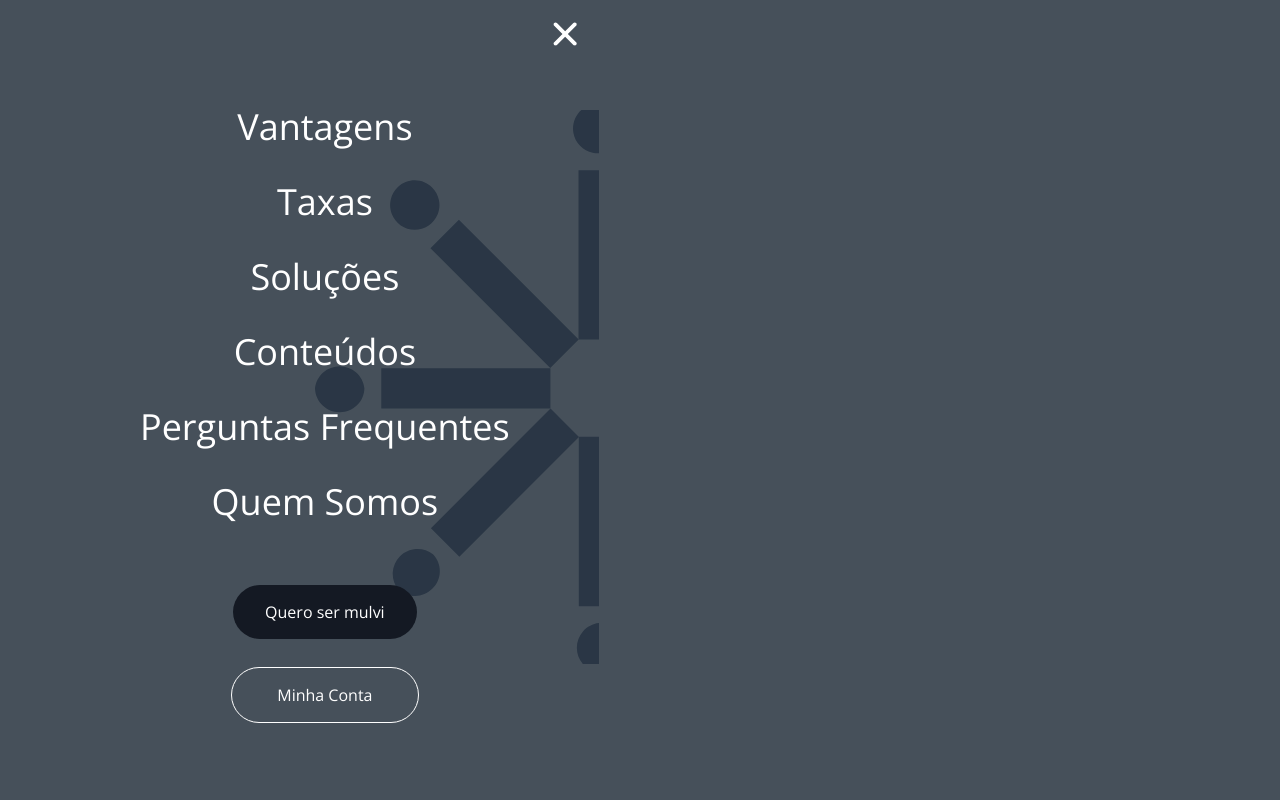
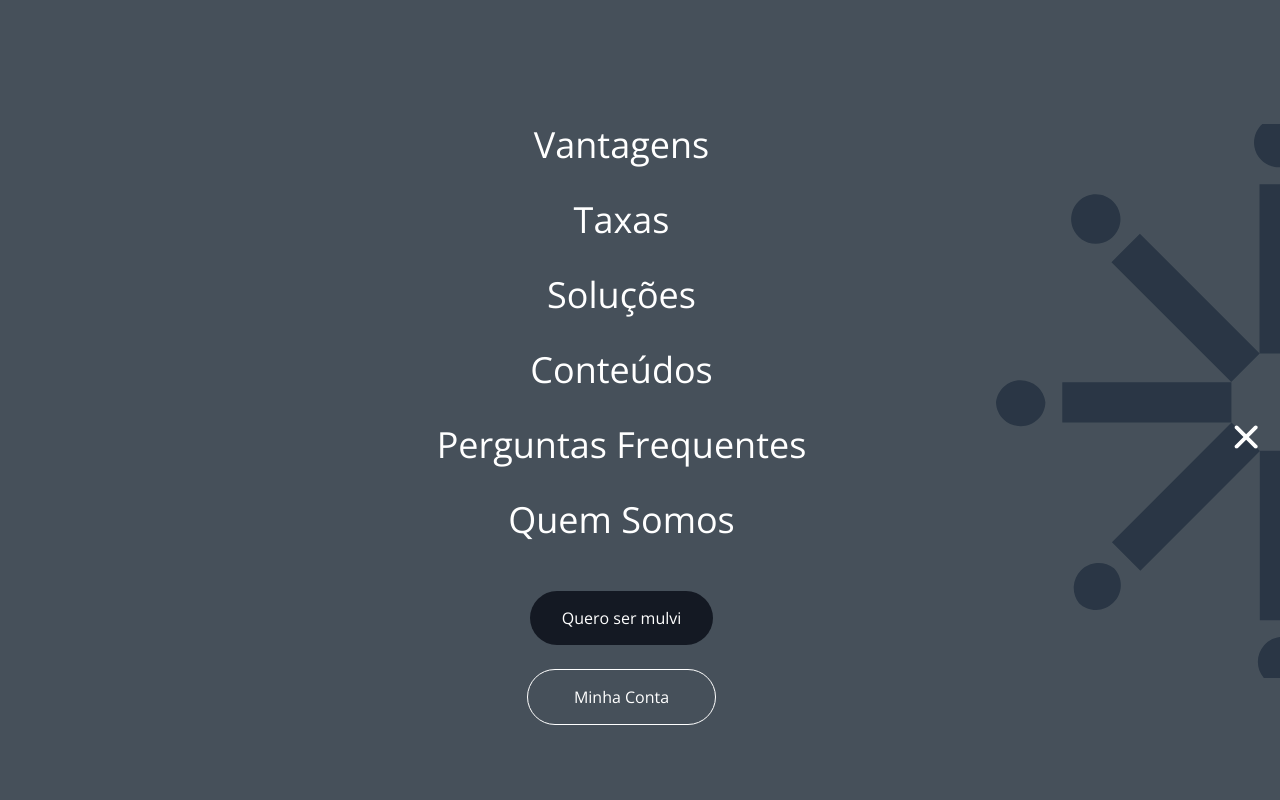
Before and after one commit to LeonardoAraujoLisboa/mulvi-desty, a React (Create React App) app: page / in a window 1280 px wide. Both pictures are taken after a click on the button 1212 px from the left and 54 px from the top of the page. Shown: the top 800 px of the page. Built offline with nearby package versions, Linux system fonts and the light colour scheme.

Commit message:
correções no menu

```diff
--- a/src/components/Menu/index.tsx
+++ b/src/components/Menu/index.tsx
@@ -16,7 +16,6 @@
     useEffect(() => {
     function handleResize() {
         const widthResizing = window.innerWidth
-        console.log(widthResizing);
 
         if (widthResizing <= 1439) {
             setExpand(false)
@@ -40,11 +39,6 @@
             <NavbarToggler onClick={toggle} />
             <Collapse isOpen={isOpen} navbar>
                 <Nav className='me-auto' navbar>
-                    { isOpen &&
-                        <div className='menu-icon'>
-                            <MenuIcon />
-                        </div>
-                    }
                     <NavItem>
                         <NavLink href="#benefits">Vantagens</NavLink>
                     </NavItem>
@@ -84,6 +78,11 @@
                         </NavLink>
                     </NavItem>
                 </Nav>
+                { isOpen &&
+                    <div className='menu-icon'>
+                        <MenuIcon />
+                    </div>
+                }
             </Collapse>
         </Navbar>
     )
--- a/src/components/Menu/styles.scss
+++ b/src/components/Menu/styles.scss
@@ -1,4 +1,232 @@
 @import "../../styles/theme";
+
+.be-mulvi {
+    .nav-link {
+        padding: 16px 32px !important;
+        background-color: $text_menu;
+        color: #fff;
+        border-radius: 40px;
+    }
+}
+
+.menu-close {
+    .navbar-toggler-icon {
+        content: url('../../assets/menu-hamburguer.svg');
+    }
+}
+
+.navbar-toggler {
+    outline: none;
+    box-shadow: none;
+}
+
+.navbar-toggler:focus {
+    border: none;
+    box-shadow: none;
+}
+
+@media (min-width: 375px) {
+    .menu-close {
+        padding-left: 17px;
+        padding-right: 17px;
+        padding-top: 55.7px;
+        padding-bottom: 55.7px;
+    }
+
+    .menu-open {
+        display: grid;
+        background-color: $text_link;
+        border-radius: 0px 0px 32px 32px;
+        height: 620px;
+        position: absolute;
+        z-index: 1000;
+        width: 100%;
+
+        .menu-icon {
+            text-align: right;
+            position: absolute;
+            top: 0px;
+            right: 0px;
+
+            svg {
+                width: auto;
+                height: 313.6px;
+            }
+        }
+
+        .navbar-brand > svg {
+            display: none;
+        }
+
+        .navbar-toggler {
+            margin-right: 10px;
+            margin-top: 10px;
+            z-index: 100;
+            position: absolute;
+            bottom: 33px;
+            right: 37%;
+            .navbar-toggler-icon {
+                content: url('../../assets/close-menu.svg');
+                width: 24px;
+                height: 24px;
+            }
+        }
+
+        .me-auto.navbar-nav {
+            display: grid;
+            text-align: left;
+            padding-left: 51px;
+            position: absolute;
+            top: 50px;
+
+            .nav-item {
+                z-index: 1000;
+                .nav-link {
+                    font-weight: 400;
+                    font-size: 24px;
+                    line-height: 34px;
+                    padding: 0px;
+                    color: #fff;
+                    margin-bottom: 16px;
+                }
+            }
+
+            .be-mulvi {
+                width: fit-content;
+                margin: auto;
+                grid-row: 7;
+                margin-top: 20px;
+                margin-bottom: 0px;
+                .nav-link {
+                    font-weight: 400;
+                    font-size: 16px;
+                    line-height: 22px;
+                    margin-bottom: 0px;
+                }
+            }
+
+            .my-account {
+                margin-top: 24px;
+                width: fit-content;
+                margin: auto;
+                margin-bottom: 16px;
+                margin-top: 16px;
+                .nav-link {
+                    font-weight: 400;
+                    font-size: 16px;
+                    line-height: 22px;
+                    padding: 16px 45.5px;
+                    border: 1px solid #fff;
+                    border-radius: 40px;
+                }
+            }
+        }
+    }
+}
+
+@media (min-width: 1024px) {
+    .menu-close {
+        padding: 32px 40px;
+    }
+}
+
+@media (min-width: 600px) and (max-width: 1439px) {
+    .menu-open {
+        background-color: $text_link;
+        position: absolute;
+        padding-bottom: 0px;
+        height: 896px;
+        z-index: 1000;
+        width: 100%;
+        border-radius: 0px 0px 48px 48px;
+
+        .menu-icon {
+            position: absolute;
+            top: 124px;
+            right: 0px;
+
+            svg {
+                width: auto;
+                height: 553.99px;
+            }
+        }
+
+        .navbar-brand > svg {
+            display: none;
+        }
+
+        .container-fluid {
+            align-items: center;
+            gap: 60px !important;
+        }
+
+        .navbar-toggler {
+            margin-right: 10px;
+            margin-top: 10px;
+            z-index: 100;
+            position: absolute;
+            top: 0px;
+            right: 0;
+            .navbar-toggler-icon {
+                content: url('../../assets/close-menu.svg');
+                width: 24px;
+                height: 24px;
+            }
+        }
+
+        .me-auto.navbar-nav {
+            display: grid;
+            text-align: center;
+            position: absolute;
+            justify-content: center;
+            top: 121px;
+            right: 37%;
+            padding-left: 0px;
+
+            .nav-item {
+                z-index: 1000;
+                .nav-link {
+                    font-weight: 400;
+                    font-size: 36px;
+                    line-height: 47px;
+                    color: #fff;
+                }
+
+                .nav-link {
+                    margin-bottom: 28px;
+                }
+            }
+
+            .be-mulvi {
+                width: fit-content;
+                margin: auto;
+                grid-row: 7;
+                margin-bottom: 24px;
+                margin-top: 20px;
+                .nav-link {
+                    font-weight: 400;
+                    font-size: 16px;
+                    line-height: 22px;
+                    margin-bottom: 0px;
+                }
+            }
+
+            .my-account {
+                width: fit-content;
+                margin-top: 0px;
+                .nav-link {
+                    margin-bottom: 0px;
+                    font-weight: 400;
+                    font-size: 16px;
+                    line-height: 22px;
+                    padding: 16px 45.5px;
+                    border: 1px solid #fff;
+                    border-radius: 40px;
+                }
+            }
+        }
+    }
+}
 
 .me-auto.navbar-nav {
     @media (min-width: 1440px) {
@@ -64,220 +292,11 @@
     }
 }
 
-.be-mulvi {
-    .nav-link {
-        padding: 16px 32px !important;
-        background-color: $text_menu;
-        color: #fff;
-        border-radius: 40px;
+@media (min-width: 1440px) {
+    .container-fluid {
+        display: grid !important;
+        grid-template-columns: 1fr 1fr;
+        align-items: center !important;
+        justify-content: space-between !important;
     }
 }
-
-.menu-close {
-    .navbar-toggler-icon {
-        content: url('../../assets/menu-hamburguer.svg');
-    }
-}
-
-.navbar-toggler {
-    outline: none;
-    box-shadow: none;
-}
-
-.navbar-toggler:focus {
-    border: none;
-    box-shadow: none;
-}
-
-@media (min-width: 375px) {
-    .menu-close {
-        padding-left: 17px;
-        padding-right: 17px;
-        padding-top: 55.7px;
-        padding-bottom: 55.7px;
-    }
-
-    .menu-open {
-        display: grid;
-        background-color: $text_link;
-        border-radius: 0px 0px 32px 32px;
-        height: 80vh;
-        position: absolute;
-        z-index: 1000;
-
-        .menu-icon {
-            text-align: right;
-            position: relative;
-            top: 290px;
-
-            svg {
-                width: auto;
-                height: 313.6px;
-            }
-        }
-
-        .navbar-brand > svg {
-            display: none;
-        }
-
-        .navbar-toggler {
-            margin-right: 10px;
-            margin-top: 10px;
-            z-index: 100;
-            .navbar-toggler-icon {
-                content: url('../../assets/close-menu.svg');
-                width: 24px;
-                height: 24px;
-            }
-        }
-
-        .me-auto.navbar-nav {
-            display: grid;
-            text-align: center;
-            padding-left: 51px;
-            position: relative;
-            top: -400px;
-
-            .nav-item {
-                z-index: 1000;
-                .nav-link {
-                    font-weight: 400;
-                    font-size: 18px;
-                    line-height: 34px;
-                    padding: 0px;
-                    color: #fff;
-                    margin-bottom: 0px;
-                }
-            }
-
-            .be-mulvi {
-                width: fit-content;
-                margin: auto;
-                grid-row: 9;
-                margin-top: 0px;
-                .nav-link {
-                    font-weight: 400;
-                    font-size: 16px;
-                    line-height: 22px;
-                }
-            }
-
-            .my-account {
-                margin-top: 24px;
-                width: fit-content;
-                margin: auto;
-                margin-bottom: 16px;
-                margin-top: 16px;
-                .nav-link {
-                    font-weight: 400;
-                    font-size: 16px;
-                    line-height: 22px;
-                    padding: 16px 45.5px;
-                    border: 1px solid #fff;
-                    border-radius: 40px;
-                }
-            }
-        }
-    }
-}
-
-@media (min-width: 1024px) {
-    .menu-close {
-        padding: 32px 40px;
-    }
-}
-
-@media (min-width: 600px) and (max-width: 1439px) {
-    .menu-open {
-        background-color: $text_link;
-        position: absolute;
-        padding-bottom: 0px;
-        height: 896px;
-        z-index: 1000;
-        width: 100%;
-        border-radius: 0px 0px 48px 48px;
-
-        .menu-icon {
-            text-align: right;
-            position: relative;
-            top: 561px;
-
-            svg {
-                width: auto;
-                height: 553.99px;
-            }
-        }
-
-        .navbar-brand > svg {
-            display: none;
-        }
-
-        .container-fluid {
-            align-items: center;
-            gap: 60px !important;
-        }
-
-        .navbar-toggler {
-            margin-right: 10px;
-            margin-top: 10px;
-            z-index: 100;
-            .navbar-toggler-icon {
-                content: url('../../assets/close-menu.svg');
-                width: 24px;
-                height: 24px;
-            }
-        }
-
-        .me-auto.navbar-nav {
-            display: grid;
-            text-align: center;
-            position: relative;
-            top: -561px;
-
-            .nav-item {
-                z-index: 1000;
-                .nav-link {
-                    font-weight: 400;
-                    font-size: 36px;
-                    line-height: 47px;
-                    color: #fff;
-                }
-
-                .nav-link {
-                    margin-bottom: 28px;
-                }
-            }
-
-            .be-mulvi {
-                width: fit-content;
-                margin: auto;
-                grid-row: 8;
-                margin-top: 32px;
-                .nav-link {
-                    font-weight: 400;
-                    font-size: 16px;
-                    line-height: 22px;
-                }
-            }
-
-            .my-account {
-                margin-top: 24px;
-                width: fit-content;
-                margin: auto;
-                margin-bottom: 61px;
-                .nav-link {
-                    font-weight: 400;
-                    font-size: 16px;
-                    line-height: 22px;
-                    padding: 16px 45.5px;
-                    border: 1px solid #fff;
-                    border-radius: 40px;
-                }
-            }
-        }
-    }
-}
-
-@media (min-width: 375px) {
-
-}
```
